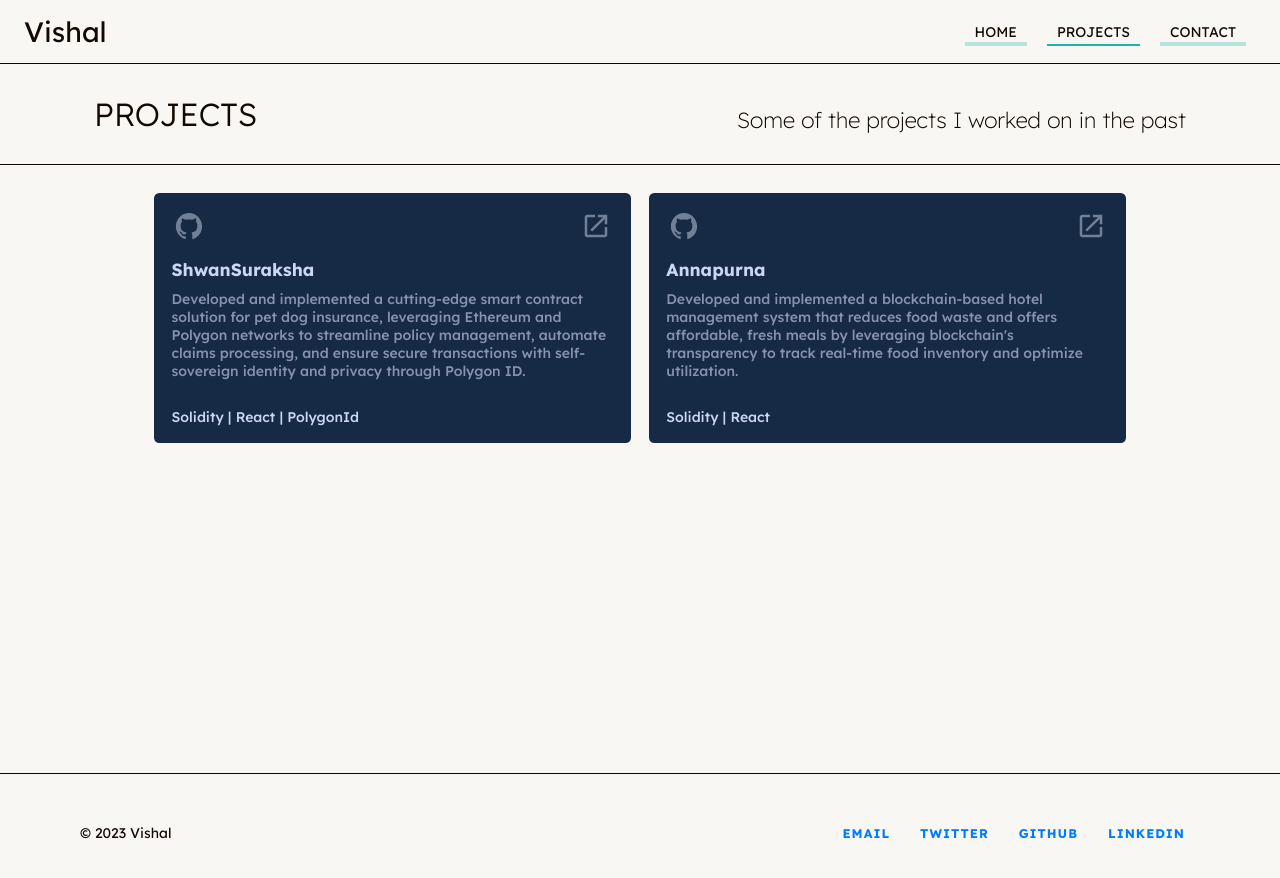
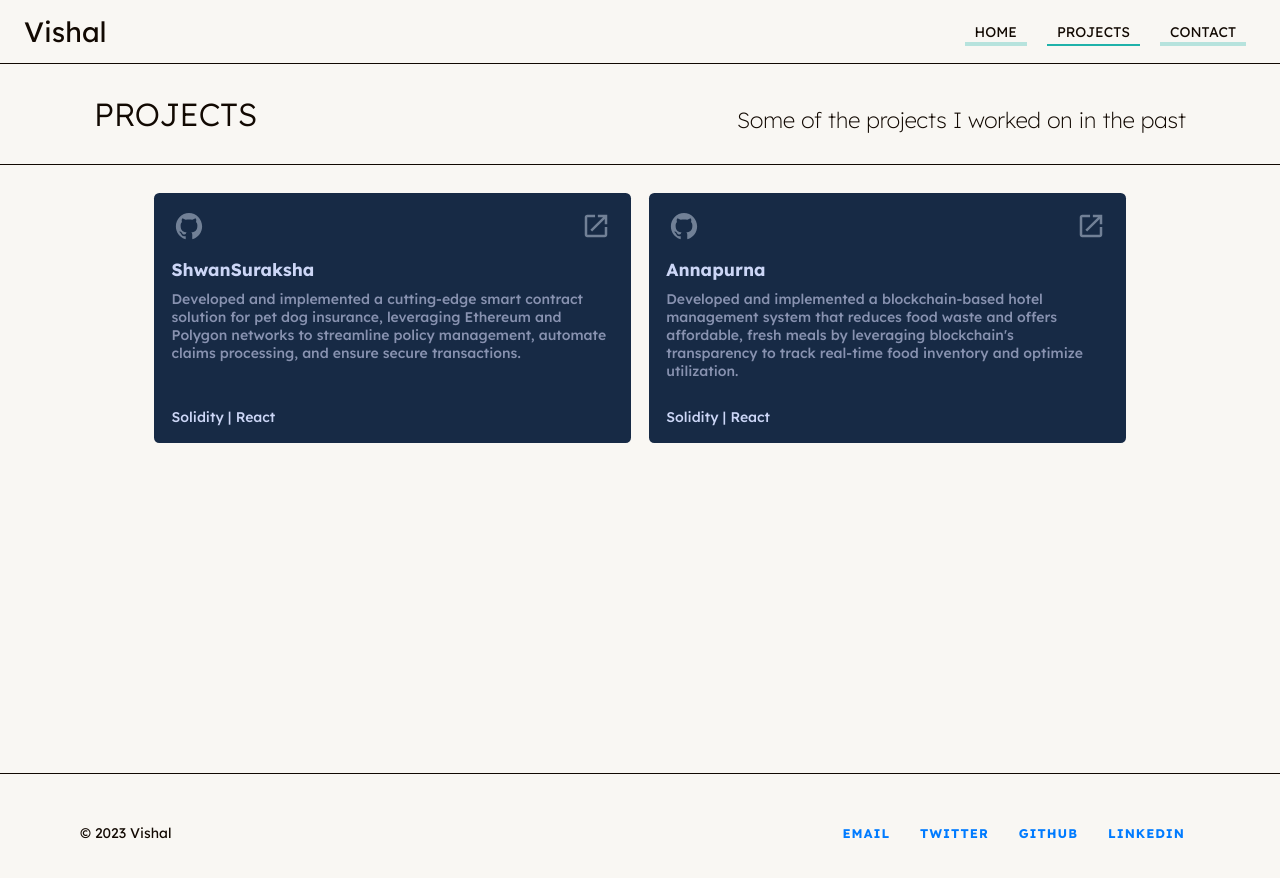
Before and after one commit to vishal5208/vishal.dev, a Next.js app: page /projects in a window 1280 px wide. Shown: the top 878 px of the page. Built offline with nearby package versions, Linux system fonts and the light colour scheme; a web font is replaced by a local one.

Commit message:
updated project

```diff
--- a/pages/projects.tsx
+++ b/pages/projects.tsx
@@ -106,10 +106,10 @@ const projectList = [
 	{
 		name: "ShwanSuraksha",
 		description:
-			"Developed and implemented a cutting-edge smart contract solution for pet dog insurance, leveraging Ethereum and Polygon networks to streamline policy management, automate claims processing, and ensure secure transactions with self-sovereign identity and privacy through Polygon ID.",
-		language: "Solidity | React | PolygonId",
-		link: "https://shwansuraksha.on.fleek.co/",
-		githubLink: "https://github.com/vishal5208/ShwanSuraksha",
+			"Developed and implemented a cutting-edge smart contract solution for pet dog insurance, leveraging Ethereum and Polygon networks to streamline policy management, automate claims processing, and ensure secure transactions.",
+		language: "Solidity | React",
+		link: "https://shwansuraksha1.on.fleek.co/",
+		githubLink: "https://github.com/vishal5208/UpdatedShwanSuraksha",
 	},
 	{
 		name: "Annapurna",
```
Also changed, not shown: 1 other file (tests, documents, lock files or other folders).
